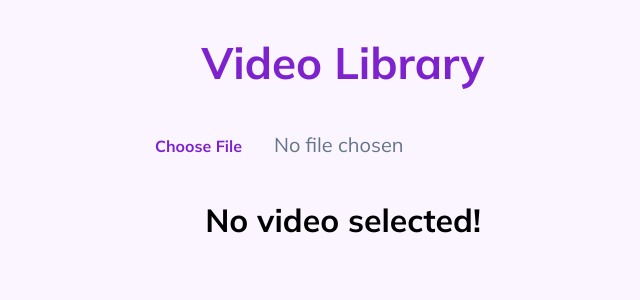
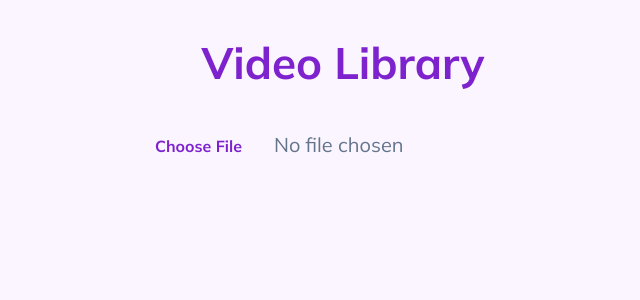
Before and after one commit to sweta1308/video-library, a React (Create React App) app: page / in a window 1280 px wide. Shown: the top 300 px of the page, without its empty margins (297-937 px from the left). Built offline with nearby package versions, Linux system fonts and the light colour scheme.

Commit message:
refactor: remove video component

```diff
--- a/src/App.js
+++ b/src/App.js
@@ -1,5 +1,4 @@
 import "./App.css";
-import { Video } from "./components/Video";
 import { VideoInput } from "./components/VideoInput";
 
 function App() {
@@ -9,7 +8,6 @@ function App() {
         Video Library
       </h1>
       <VideoInput />
-      <Video />
     </div>
   );
 }
```
